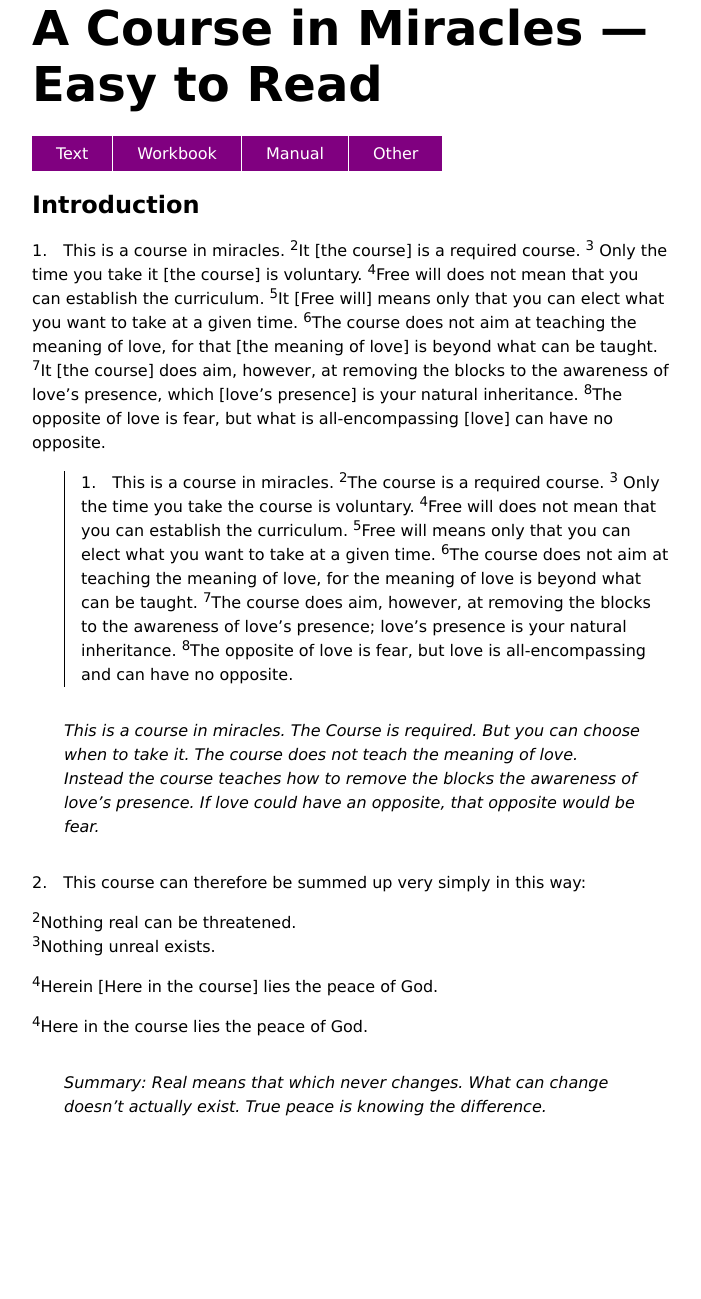
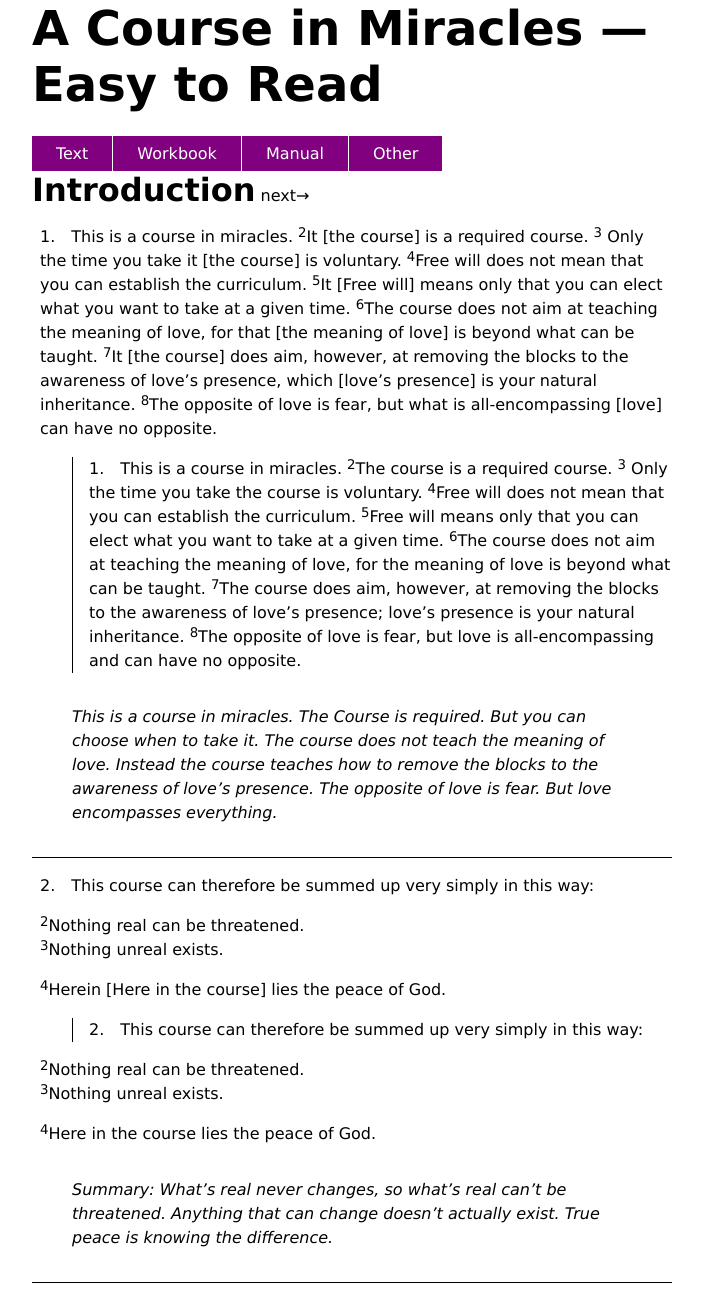
Before and after one commit to wdporter/acim, a Jekyll site: the page built from t/in/index.html, in a window 1280 px wide. Shown: the whole page, without its empty margins (288-989 px from the left). Built offline with Jekyll 4.4.1, drawn with Linux system fonts in a browser that asks for light colours; before the commit the page ends 1151 px from its top, so only the background shows below that.

Commit message:
edits to introduction

```diff
--- a/t/in/index.html
+++ b/t/in/index.html
@@ -1,21 +1,50 @@
 ---
 layout: default
+title: T-in
+chapter-name: Introduction
 title: A Course in Miracles T-in
 ---
-<h2>Introduction</h2>
-<p class=expanded>1.&emsp;This is a course in miracles. <sup>2</sup>It [the course] is a required course. <sup>3</sup> Only the time you take it [the course] is voluntary. <sup>4</sup>Free will does not mean that you can establish the curriculum. <sup>5</sup>It [Free will] means only that you can elect what you want to take at a given time. <sup>6</sup>The course does not aim at teaching the meaning of love, for that [the meaning of love] is beyond what can be taught. <sup>7</sup>It [the course] does aim, however, at removing the blocks to the awareness of love’s presence, which [love’s presence] is your natural inheritance. <sup>8</sup>The opposite of love is fear, but what is all-encompassing [love] can have no opposite.
+<div class=content>
+  <div><span style=font-size:2em;font-weight:bold>{{page.chapter-name}}</span> next→ </div>
+  <div class=paragraph id="T-in.1">
+    <p class=expanded>1.&emsp;This is a course in miracles. <sup>2</sup>It [the course] is a required course.
+      <sup>3</sup> Only the time you take it [the course] is voluntary. <sup>4</sup>Free will does not mean that you can
+      establish the curriculum. <sup>5</sup>It [Free will] means only that you can elect what you want to take at a
+      given time. <sup>6</sup>The course does not aim at teaching the meaning of love, for that [the meaning of love] is
+      beyond what can be taught. <sup>7</sup>It [the course] does aim, however, at removing the blocks to the awareness
+      of love’s presence, which [love’s presence] is your natural inheritance. <sup>8</sup>The opposite of love is fear,
+      but what is all-encompassing [love] can have no opposite.</p>
 
-<p class=substituted>1.&emsp;This is a course in miracles. <sup>2</sup>The course is a required course. <sup>3</sup> Only the time you take the course is voluntary. <sup>4</sup>Free will does not mean that you can establish the curriculum. <sup>5</sup>Free will means only that you can elect what you want to take at a given time. <sup>6</sup>The course does not aim at teaching the meaning of love, for the meaning of love is beyond what can be taught. <sup>7</sup>The course does aim, however, at removing the blocks to the awareness of love’s presence; love’s presence is your natural inheritance. <sup>8</sup>The opposite of love is fear, but love is all-encompassing and can have no opposite.
+    <p class=substituted>1.&emsp;This is a course in miracles. <sup>2</sup>The course is a required course. <sup>3</sup>
+      Only the time you take the course is voluntary. <sup>4</sup>Free will does not mean that you can establish the
+      curriculum. <sup>5</sup>Free will means only that you can elect what you want to take at a given time.
+      <sup>6</sup>The course does not aim at teaching the meaning of love, for the meaning of love is beyond what can be
+      taught. <sup>7</sup>The course does aim, however, at removing the blocks to the awareness of love’s presence;
+      love’s presence is your natural inheritance. <sup>8</sup>The opposite of love is fear, but love is
+      all-encompassing and can have no opposite.</p>
 
-<p class=simplified>This is a course in miracles. The Course is required. But you can choose when to take it. The course does not teach the meaning of love. Instead the course teaches how to remove the blocks the awareness of love’s presence. If love could have an opposite, that opposite would be fear.
+    <p class=simplified>This is a course in miracles. The Course is required. But you can choose when to take it. The
+      course does not teach the meaning of love. Instead the course teaches how to remove the blocks to the awareness of
+      love’s presence. The opposite of love is fear. But love encompasses everything.</p>
 
-<p class=expanded>2.&emsp;This course can therefore be summed up very simply in this way:
-<p class="indented emphasis">
-<sup>2</sup>Nothing real can be threatened.<br>
-<sup>3</sup>Nothing unreal exists.
+  </div>
+  <div class=paragraph id="T-in.2">
+    <p class=expanded>2.&emsp;This course can therefore be summed up very simply in this way:
+      <p class="indented emphasis">
+        <sup>2</sup>Nothing real can be threatened.<br>
+        <sup>3</sup>Nothing unreal exists.
+      </p>
+      <p><sup>4</sup>Herein [Here in the course] lies the peace of God.</p>
+    </p>
 
-<p class=expanded><sup>4</sup>Herein [Here in the course] lies the peace of God.</p>
+    <p class=substituted>2.&emsp;This course can therefore be summed up very simply in this way:
+      <p class="indented emphasis">
+        <sup>2</sup>Nothing real can be threatened.<br>
+        <sup>3</sup>Nothing unreal exists.
+      </p>
+      <p><sup>4</sup>Here in the course lies the peace of God.</p>
+    </p>
 
-<p class=substitued><sup>4</sup>Here in the course lies the peace of God.</p>
 
-<p class="simplified">Summary: Real means that which never changes. What can change doesn’t actually exist. True peace is knowing the difference.</p>
+    <p class=simplified>Summary: What’s real never changes, so what’s real can’t be threatened. Anything that can change doesn’t actually exist. True peace is knowing the difference.</p>
+</div>
```
